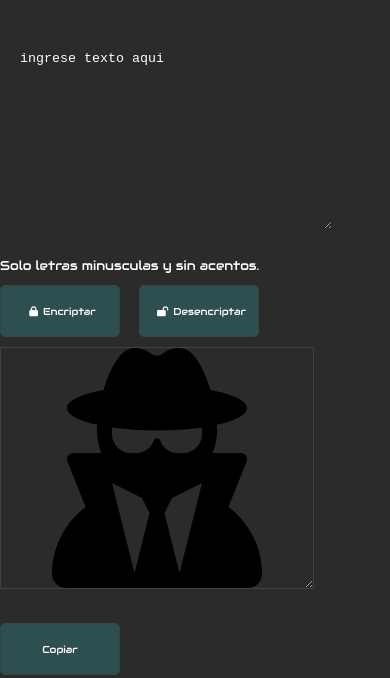
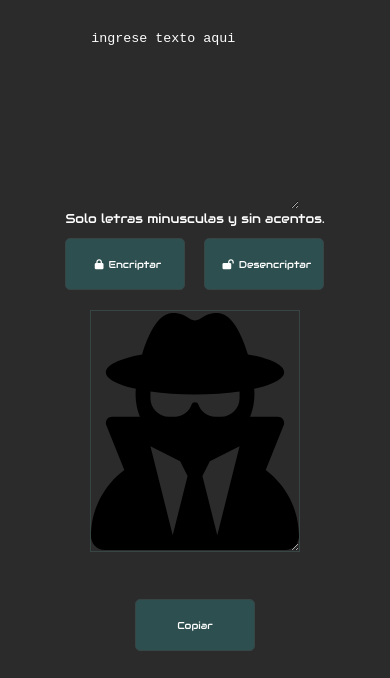
Before and after one commit to HERRERA1010/encriptador-alura, a plain HTML site: page index.html in a window 390 px wide. Shown: the part 71-749 px from the top of the page. Drawn offline with Linux system fonts and the light colour scheme.

Commit message:
responsive

```diff
--- a/assets/css/styles.css
+++ b/assets/css/styles.css
@@ -167,17 +167,18 @@ footer {
     }
     .main{
         width: 100%;
-    }
 
     .ouput-respuesta{
       width: 80%;
-        margin-left:auto;
+      margin: 20px auto;
+      display: flex;
     }
 
     .text-area-estilos{
         height: 180px;
         width: 80%;
-        margin: 20px;
+        margin: auto;
+        display: flex;
     }
 
     #nombreLogo{
@@ -197,6 +198,7 @@ footer {
         font-family: 'Audiowide', cursive;
         font-weight: 100;
         font-size:  10px;
+        padding: 0;
     }
 
     .fa-lock{
@@ -216,4 +218,11 @@ footer {
         display: block;
     }
 
+    .contenedor-boton-copiar{
+        display: flex;
+        margin: auto;
+        justify-content: center;
+        align-items: center;
     }
+
+    }
--- a/index.html
+++ b/index.html
@@ -39,7 +39,7 @@
         </section>
         <section id="caja-respuesta">
             <textarea class="ouput-respuesta mensaje estilos-inputs" type="text" id="input" cols="20" rows="10"></textarea>
-            <div>
+            <div class="contenedor-boton-copiar">
                 <button class="estilos-botones btn-copiar" id="copy" onclick="copiarAlPortapapeles()" >Copiar</button>
             </div>
         </section>
```
